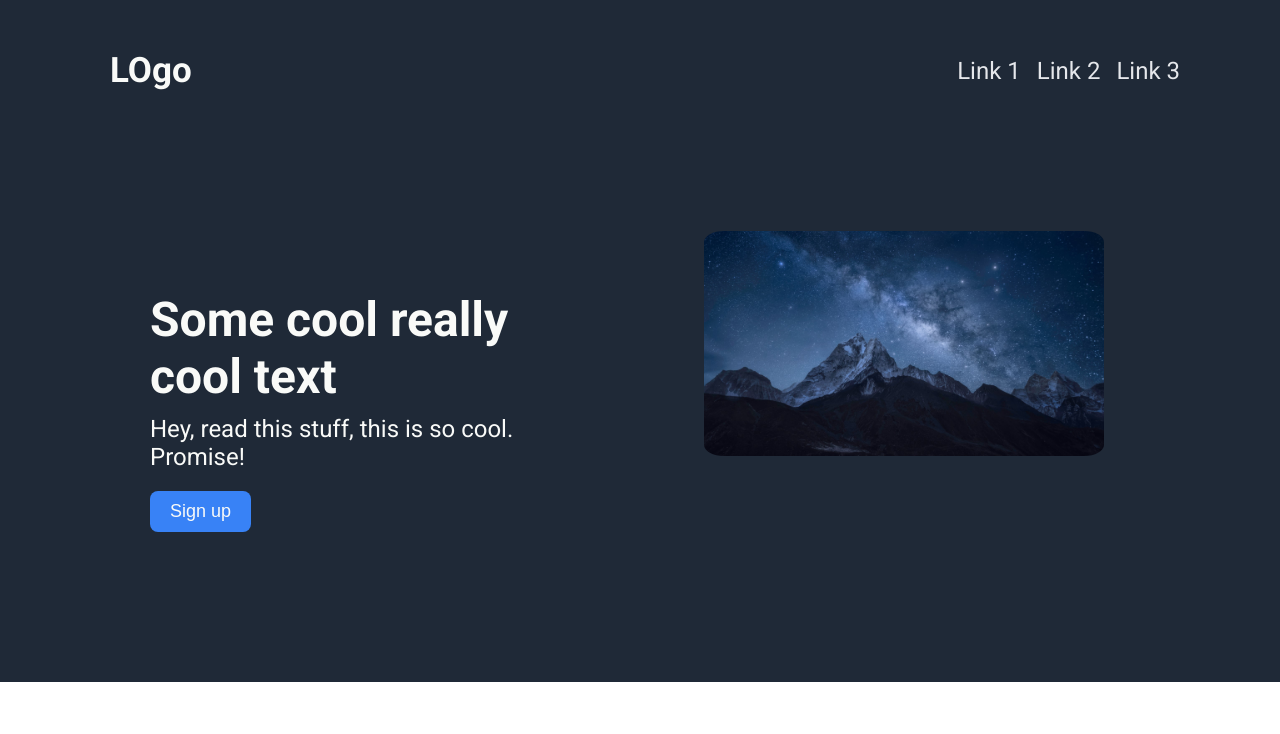
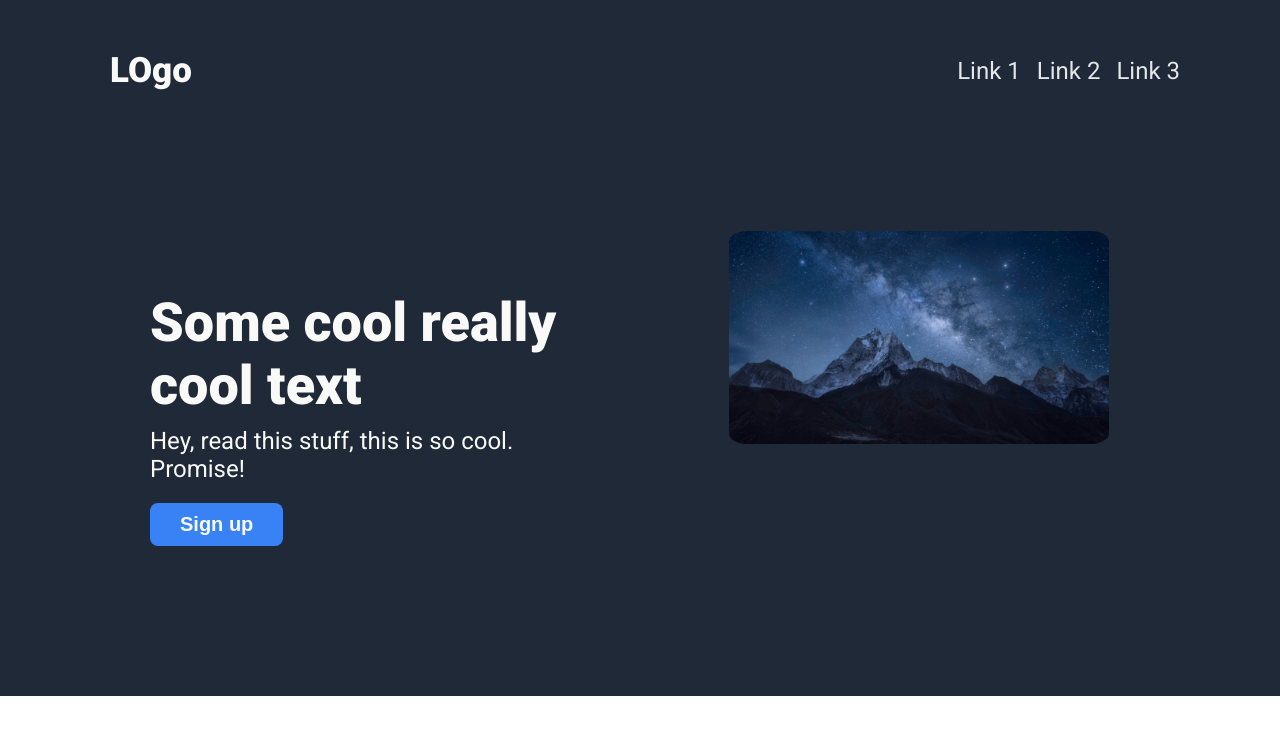
Before and after one commit to RJAYMG/landingpage, a plain HTML site: page index.html in a window 1280 px wide. Drawn offline with Linux system fonts and the light colour scheme.

Commit message:
i changed the font-size and font weight of some elements so they would pop up. can't believe i made all this in 2 hours. the human mind is capable of anything after watching stranger things i suppose.

```diff
--- a/style.css
+++ b/style.css
@@ -25,6 +25,10 @@ main {
     padding: 90px;
 }
 
+h1, button {
+    font-weight: 900;
+}
+
 h1, p, button {
     margin: 10px;
     color: #F9FAF8;
@@ -39,7 +43,7 @@ p, a {
 }
 
 .main-text {
-    font-size: 48px;
+    font-size: 54px;
 }
 
 ul {
@@ -76,7 +80,7 @@ img {
 button {
     border-radius: 8px;
     border-style: none;
-    font-size: 18px;
+    font-size: 20px;
     background-color: #3882F6;
-    padding: 10px 20px;
+    padding: 10px 30px;
 }
```
